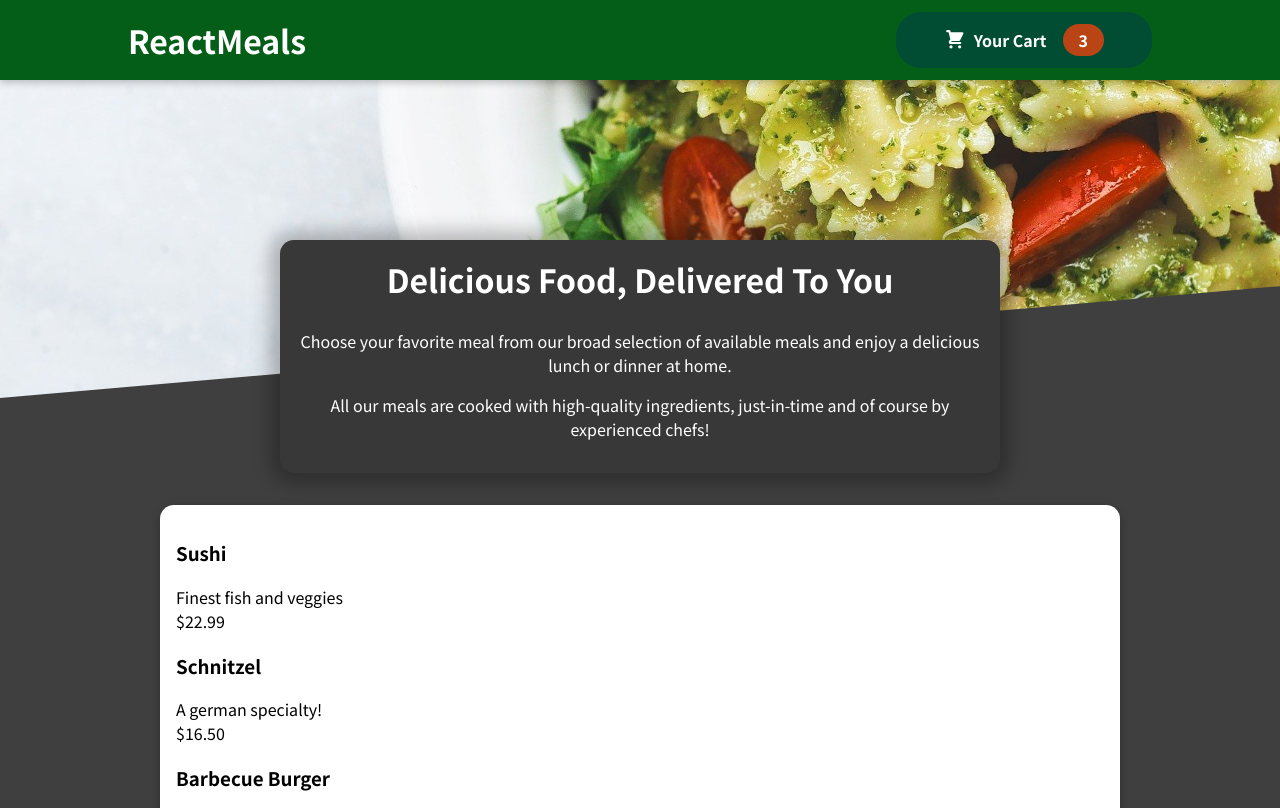
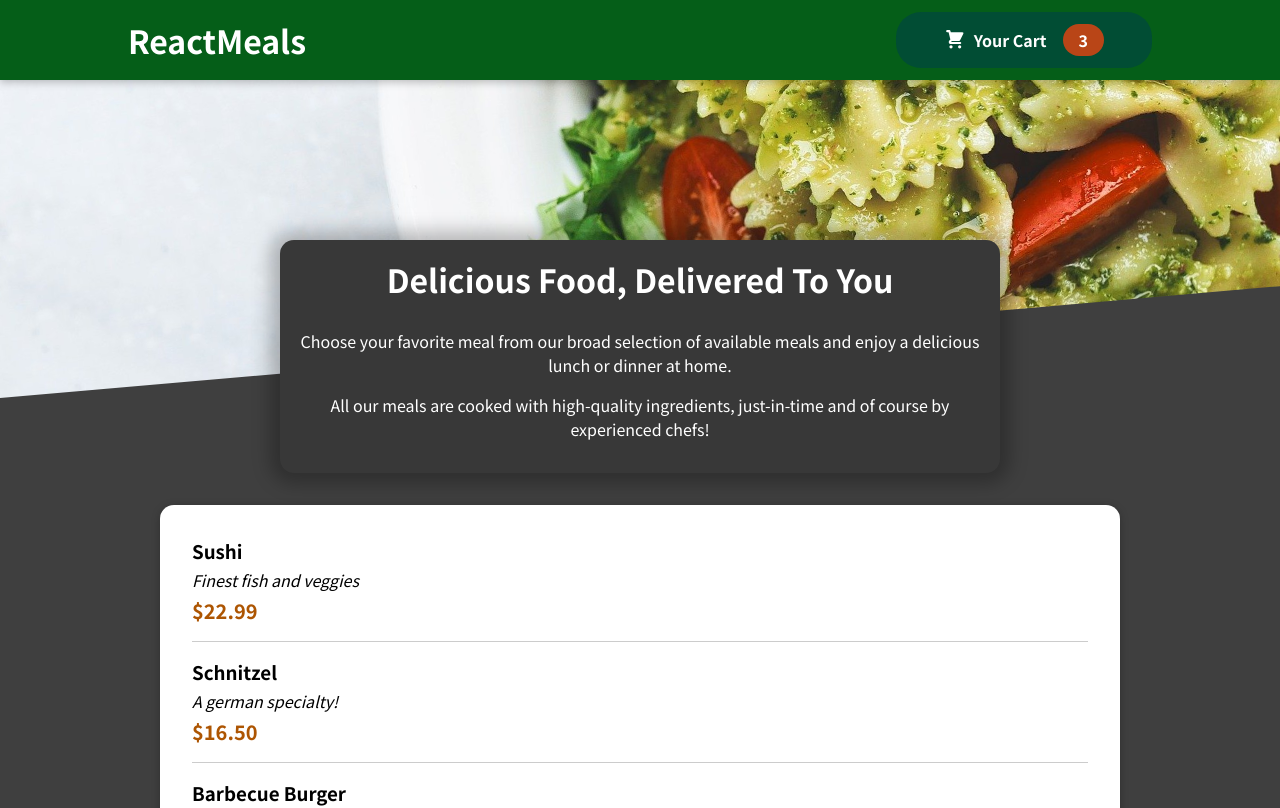
Before and after one commit to Neniya/Food-Order-App-React, a React (Create React App) app: page / in a window 1280 px wide. Shown: the top 808 px of the page. Built offline with nearby package versions, Linux system fonts and the light colour scheme.

Commit message:
add MealItem styles

```diff
--- a/src/components/Meals/MealItem/MealItem.module.css
+++ b/src/components/Meals/MealItem/MealItem.module.css
@@ -1,8 +1,22 @@
 .meal {
+  display: flex;
+  justify-content: space-between;
+  margin: 1rem;
+  padding-bottom: 1rem;
+  border-bottom: 1px solid #ccc;
+}
+
+.meal h3 {
+  margin: 0 0 0.25rem 0;
 }
 
 .description {
+  font-style: italic;
 }
 
 .price {
+  margin-top: 0.25rem;
+  font-weight: bold;
+  color: #ad5502;
+  font-size: 1.25rem;
 }
```
